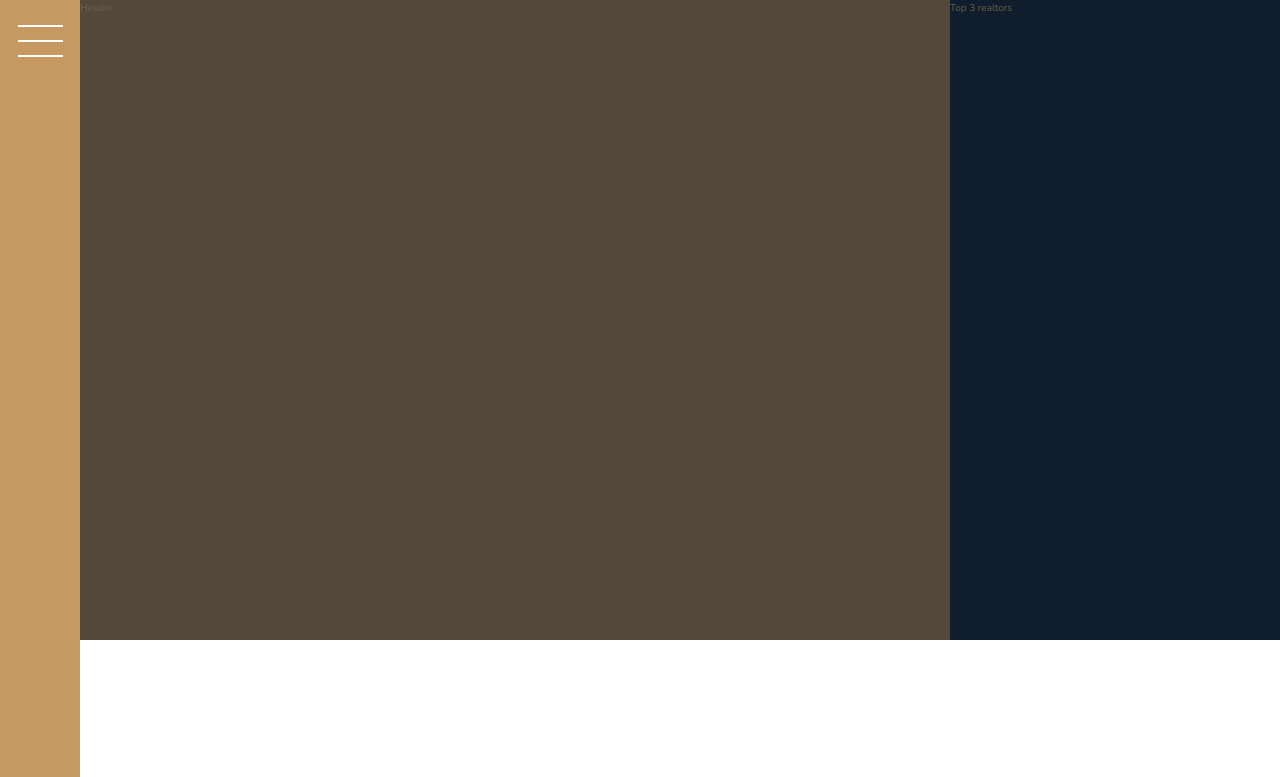
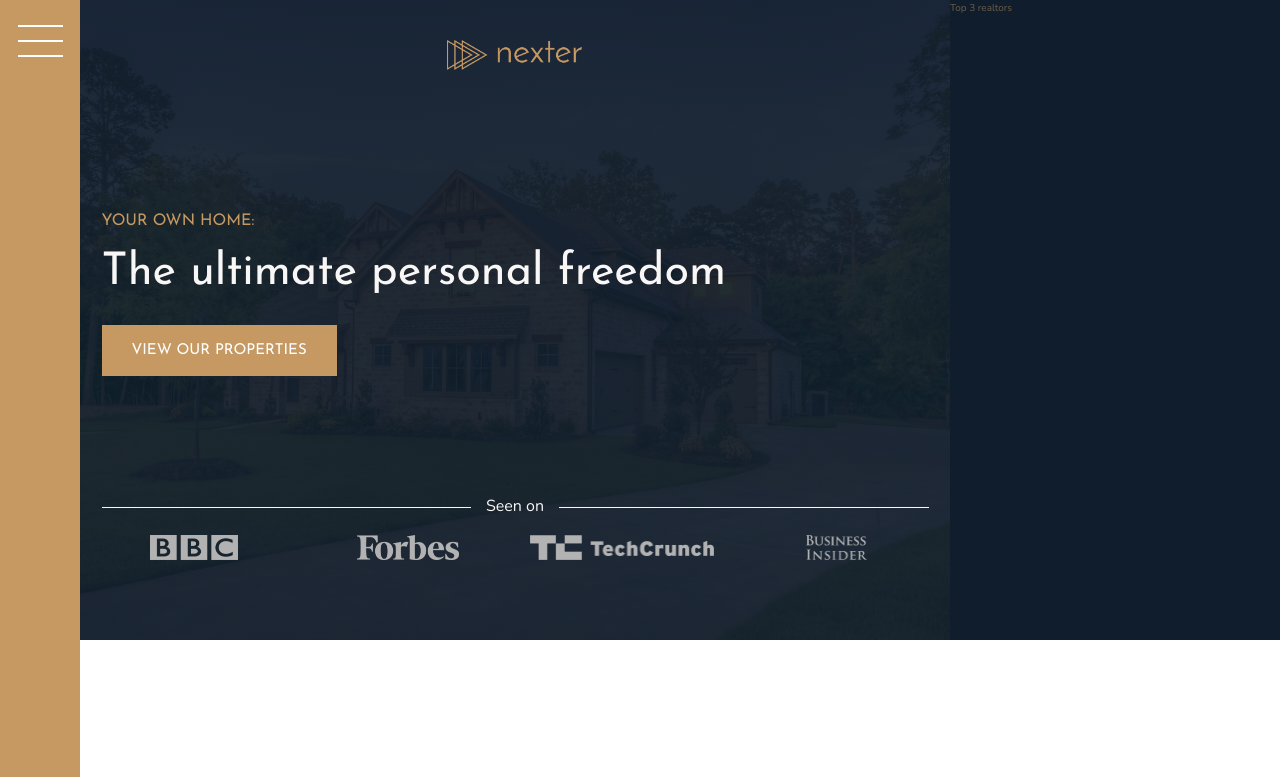
Before and after one commit to patrykpilek/Nexter, a website: page index.html in a window 1280 px wide. Shown: the top 777 px of the page. Drawn offline with nearby package versions, Linux system fonts and the light colour scheme.

Commit message:
Header section.

```diff
--- a/index.html
+++ b/index.html
@@ -17,7 +17,17 @@
         </div>
 
         <header class="header">
-            Header
+            <img src="img/logo.png" alt="Nexter logo" class="header__logo">
+            <h3 class="heading-3">Your own home:</h3>
+            <h1 class="heading-1">The ultimate personal freedom</h1>
+            <button class="btn header__btn">View our properties</button>
+            <div class="header__seenon-text">Seen on</div>
+            <div class="header__seenon-logos">
+                <img src="img/logo-bbc.png" alt="Seen on logo 1">
+                <img src="img/logo-forbes.png" alt="Seen on logo 2">
+                <img src="img/logo-techcrunch.png" alt="Seen on logo 3">
+                <img src="img/logo-bi.png" alt="Seen on logo 4">
+            </div>
         </header>
 
         <div class="realtors">
--- a/sass/_header.scss
+++ b/sass/_header.scss
@@ -1,4 +1,56 @@
 .header {
     background-color: $color-grey-dark-1;
-    grid-column: full-start / col-end 6
+    grid-column: full-start / col-end 6;
+    background-image: linear-gradient(rgba($color-secondary, .93), rgba($color-secondary, .93)), url(../img/hero.jpeg);
+    background-size: cover;
+    background-position: center;
+    padding: 8rem;
+    padding-top: 4rem;
+
+    display: grid;
+    grid-template-rows: 1fr min-content 6rem 1fr;
+    grid-template-columns: max-content;
+    grid-row-gap: 1.5rem;
+    justify-content: center;
+
+    &__logo {
+        height: 3rem;
+        justify-self: center;
+    }
+
+    &__btn {
+        align-self: start;
+        justify-self: start;
+    }
+
+    &__seenon-text {
+        display: grid;
+        grid-template-columns: 1fr max-content 1fr;
+        grid-column-gap: 1.5rem;
+        align-items: center;
+
+        font-size: 1.6rem;
+        color: $color-grey-light-1;
+
+        &::before,
+        &::after {
+            content: "";
+            height: 1px;
+            display: block;
+            background-color: currentColor;
+        }
+    }
+
+    &__seenon-logos {
+
+        display: grid;
+        grid-template-columns: repeat(4, 1fr);
+        grid-column-gap: 3rem;
+        justify-items: center;
+
+        img {
+            height: 2.5rem;
+            filter: brightness(70%);
+        }
+    }
 }
--- a/sass/_typography.scss
+++ b/sass/_typography.scss
@@ -5,6 +5,9 @@
 
 .heading-1 {
     @extend %heading;
+    font-size: 4.5rem;
+    color: $color-grey-light-1;
+    line-height: 1;
 }
 
 .heading-2 {
```
Also changed, not shown: css/style.css.
